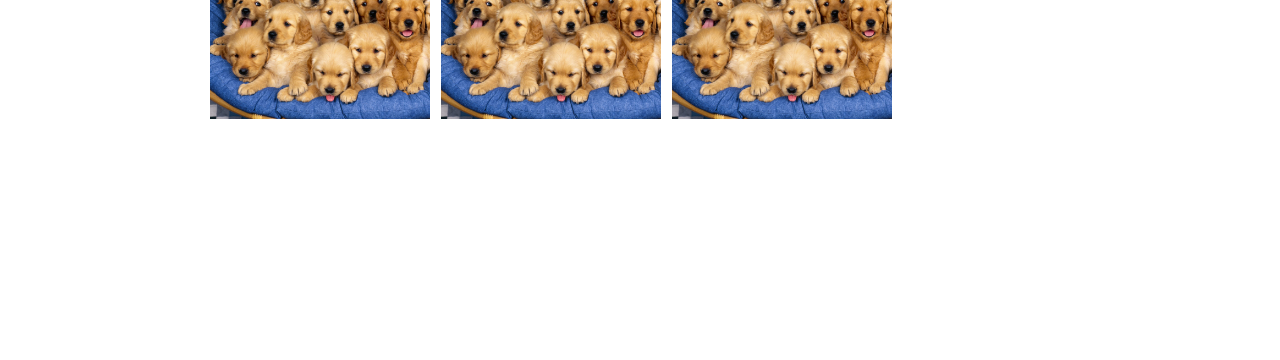
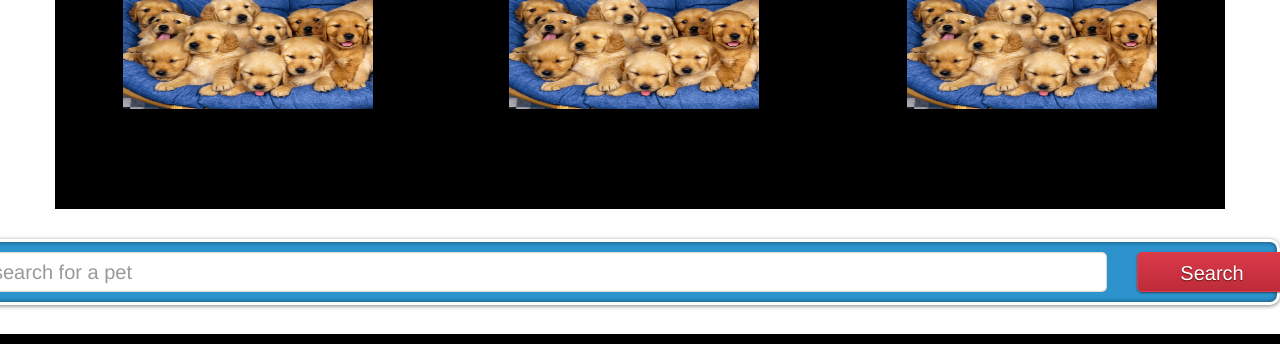
Before and after one commit to leebochang/webpage, a plain HTML site: page public_html/index.html in a window 1280 px wide. Shown: the part 440-800 px from the top of the page. Drawn offline with Linux system fonts and the light colour scheme.

Commit message:
new commit

```diff
--- a/public_html/css/leebc.css
+++ b/public_html/css/leebc.css
@@ -20,17 +20,61 @@ and open the template in the editor.
 .homepage-image{
     float: left;
 }
-.front-page-images{
-   /* float: left;
-    margin:0px;
-    padding:0px;
-    width:25%;
+
+.front-page-img{
+    display:block;
+    margin:auto;
+    text-align: center;
+    font-size: 36px;
+    position: relative;
     border-style: solid;
-    border-width: 1px;*/
-    margin: 0 auto;
+    border-width: 0px;
+    padding-top: 20px;
+    padding-bottom: 100px;
+    color:white;
+}
+.row-border{
+
+    border-style: solid;
+    border-color: black;
+    border-width: 0px;
+    background-color:black;
+}
+
+.column-left{
+    float: left;
+    display: inline-block;
     width: 33%;
-    text-align:center;
-    white-space: nowrap;
+    vertical-align: top;
+}
+.column-right{
+    float: right;
+    display: inline-block;
+    width: 33%;
+    vertical-align: top;
+}
+.column-center{
+    display: inline-block;
+    width: 33%;
+    vertical-align: top;
+}
+.column-search{
+    padding-top: 30px;
+    vertical-align: top;
+    width: 100%;
+    display: inline-block;
+}
+
+#search-size{
+}
+.horizontal-divider{
+    height: 10px;
+    width:100%;
+    display:block; /* for use on default inline elements like span */
+
+    margin: 9px 0;
+    overflow: hidden;
+    background-color: black;
 }
 
 .full-width-tabs > ul.nav.nav-tabs {
@@ -140,3 +184,85 @@ and open the template in the editor.
     text-align:center;
     margin: 0 auto;
 }
+#search_form {
+    background: #2d93cc;
+    position: relative;
+    padding: 10px 190px 10px 10px;
+    border: 3px solid #ffffff;
+    -webkit-border-radius: 10px;
+    -moz-border-radius: 10px;
+    -o-border-radius: 10px;
+    border-radius: 10px;
+    box-shadow: 0px 1px 4px rgba(0, 0, 0, 0.5), inset 0px 0px 5px 0px rgba(0, 0, 0, 0.5);
+    -moz-box-shadow: 0px 1px 4px rgba(0, 0, 0, 0.5), inset 0px 0px 5px 0px rgba(0, 0, 0, 0.5);
+    -webkit-box-shadow: 0px 1px 4px rgba(0, 0, 0, 0.5), inset 0px 0px 5px 0px rgba(0, 0, 0, 0.5);
+}
+
+#search_text {
+    font-size: 20px; color: #5e5e5e; float: left;
+    width: 100%; height: 30px; margin: 0;
+    padding: 5px 10px 5px 10px; border: none;
+    webkit-border-radius: 5px;
+    -moz-border-radius: 5px;
+    -o-border-radius: 5px;
+    border-radius: 5px;
+    box-shadow: inset 0px 0px 2px 0px rgba(0, 0, 0, 0.5);
+    -moz-box-shadow: inset 0px 0px 2px 0px rgba(0, 0, 0, 0.5);
+    -webkit-box-shadow: inset 0px 0px 2px 0px rgba(0, 0, 0, 0.5);
+}
+
+#search_text:focus {
+    background: #ecf5fd;
+}
+
+#search_button {
+    background: #da3a4a;
+    background: -moz-linear-gradient(top, #da3a4a 0%, #bd2b39 100%);
+    background: -webkit-gradient(linear, left top, left bottom, color-stop(0%,#da3a4a), color-stop(100%,#bd2b39));
+    background: -webkit-linear-gradient(top, #da3a4a 0%,#bd2b39 100%);
+    background: -o-linear-gradient(top, #da3a4a 0%,#bd2b39 100%);
+    background: -ms-linear-gradient(top, #da3a4a 0%,#bd2b39 100%);
+    background: linear-gradient(top, #da3a4a 0%,#bd2b39 100%);
+    font-size: 20px; line-height: 40px; color: #ffffff;
+    text-shadow: 0px 1px 1px #641010; float: right;
+    width: 150px;
+    height: 40px;
+    margin: 0 -180px 0 0;
+    padding: 0;
+    border: 1px solid #e03c4c;
+    -webkit-border-radius: 5px;
+    -moz-border-radius: 5px;
+    -o-border-radius: 5px;
+    border-radius: 5px;
+    -webkit-box-shadow: 0 1px 2px rgba(0, 0, 0, 0.5);
+    -moz-box-shadow: 0 1px 2px rgba(0, 0, 0, 0.5);
+    box-shadow: 0 1px 2px rgba(0, 0, 0, 0.5);}
+
+#search_button:hover {
+    background: #e03c4c; cursor: pointer;
+}
+
+/***Clear floats***/
+.clearfix:before, .clearfix:after {
+    content: ""; display: table;
+}
+
+.clearfix:after {
+    clear: both;
+}
+
+.clearfix {
+    zoom: 1;
+}
+/***Form adjustments for the small screen***/
+@media screen and (max-width: 799px), screen and (max-width: 768px) and (orientation: portrait) {
+
+	body {padding: 20px;}
+
+	#search_form {padding: 10px 120px 10px 10px;}
+
+	#search_text {font-size: 16px; height: 20px;}
+
+	#search_button {font-size: 16px; line-height: 30px; width: 80px; height: 30px; margin: 0 -110px 0 0;}
+
+}
--- a/public_html/index.html
+++ b/public_html/index.html
@@ -13,7 +13,7 @@ and open the template in the editor.
         <script src="js/bootstrap.js"></script>
         <link type="text/css" rel="stylesheet" href="css/bootstrap.css">
         <link type="text/css" rel="stylesheet" href="css/leebc.css">
-
+        <link type="text/css" rel="stylesheet" href="css/bootstrap-responsive.css">
     </head>
     <body>
         <div class="page-header" align="center" style="background-color: black; overflow: hidden;" >
@@ -140,22 +140,38 @@ and open the template in the editor.
         </nav>
         <!-- end of navigation bar-->
         <div class="container">
-        <div class="span9" style="background-color: white;">
-        <div class="table">
-        <div class="front-page-images span3">
-            Adopt Fredo!
-            <img class="span3" src="./img/my-dog.jpg" alt=" ">
+        <div class="row-fluid">
+        <div class="row-border">
+        <div class="column-left">
+        <div class="front-page-img">
+            <p>Adopt Max!</p>
+            <img src="./img/my-dog.jpg" alt="Paw Print" style="width:250px;height:125px">
         </div>
-        <div class="front-page-images span3">
-            Adopt Max!
-            <img class="span3" src="./img/my-dog.jpg" alt=" " >
         </div>
-        <div class="front-page-images span3">
-            Adopt Tony!
-            <img class="span3" src="./img/my-dog.jpg" alt=" " >
+        <div class="column-center">
+        <div class="front-page-img">
+            <p>Adopt Max!</p>
+            <img src="./img/my-dog.jpg" alt="Paw Print" style="width:250px;height:125px">
+        </div>
+        </div>
+        <div class="column-right">
+        <div class="front-page-img">
+            <p>Adopt Max!</p>
+            <img src="./img/my-dog.jpg" alt="Paw Print" style="width:250px;height:125px">
         </div>
         </div>
         </div>
         </div>
+        </div>
+        <!-- end of endangered pets -->
+	<div class="row">
+        <div class="column-search">
+        <form action="#" method="post" id="search_form" class="clearfix">
+	<input type="text" size="40" maxlength="150" name="search_text" placeholder="search for a pet" id="search_text" />
+	<input type="submit" name="search" value="Search" id="search_button" />
+</form>
+        </div>
+        </div>
+        <div class="horizontal-divider"></div>
     </body>
 </html>
```
